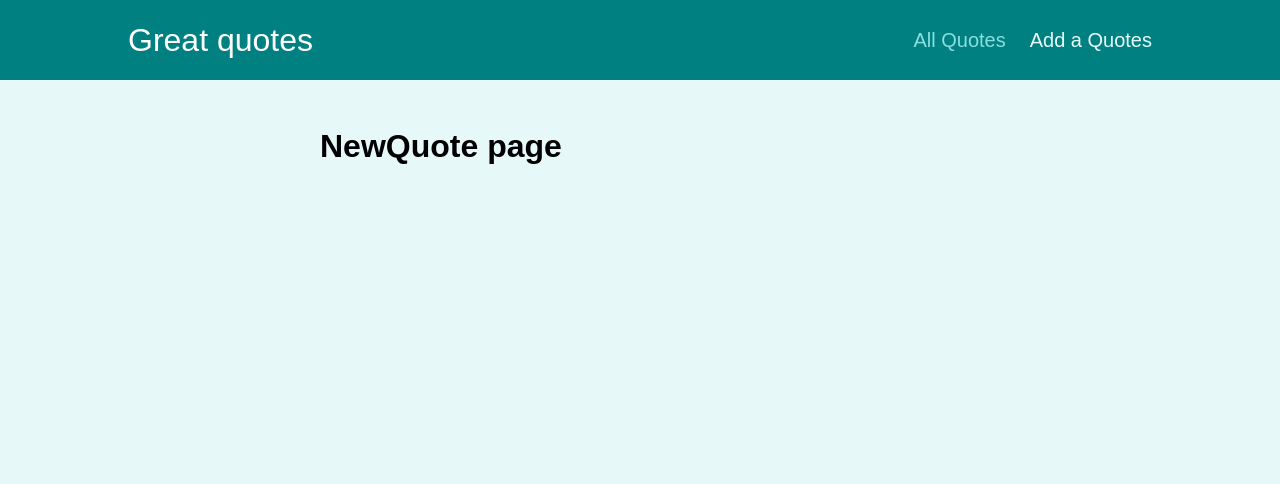
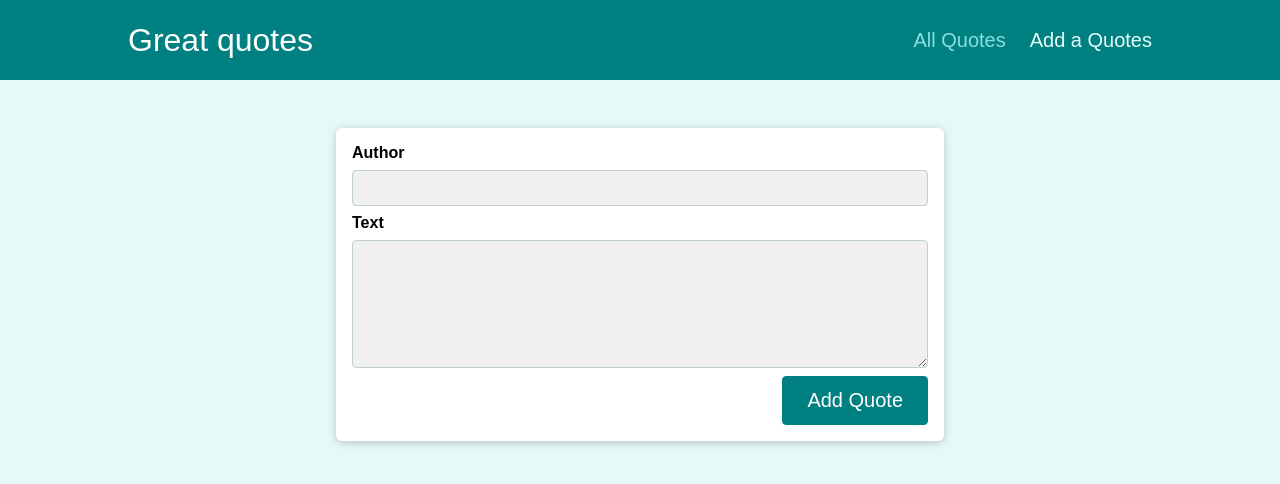
Before and after one commit to Amr-mohsen64/react_routing_qoutes_app, a React (Create React App) app: page /new-quote in a window 1280 px wide. Shown: the top 484 px of the page. Built offline with nearby package versions, Linux system fonts and the light colour scheme.

Commit message:
Use Quote form in new qoute

```diff
--- a/src/components/quotes/QuoteForm.js
+++ b/src/components/quotes/QuoteForm.js
@@ -1,7 +1,6 @@
 import { useRef } from 'react';
-
-import Card from '../ui/Card';
-import LoadingSpinner from '../ui/LoadingSpinner';
+import Card from '../UI/Card';
+import LoadingSpinner from '../UI/LoadingSpinner';
 import classes from './QuoteForm.module.css';
 
 const QuoteForm = (props) => {
--- a/src/pages/NewQuote.js
+++ b/src/pages/NewQuote.js
@@ -1,8 +1,13 @@
 import React from 'react'
+import QuoteForm from '../components/quotes/QuoteForm'
 
 const NewQuote = () => {
+    const addQuoteHandler = (quoteData) => {
+        console.log(quoteData);
+    }
+
     return (
-        <h1>NewQuote page</h1>
+        <QuoteForm onAddQuote={addQuoteHandler} />
 
     )
 }
```
Also changed, not shown: 1 other file (tests, documents, lock files or other folders).
